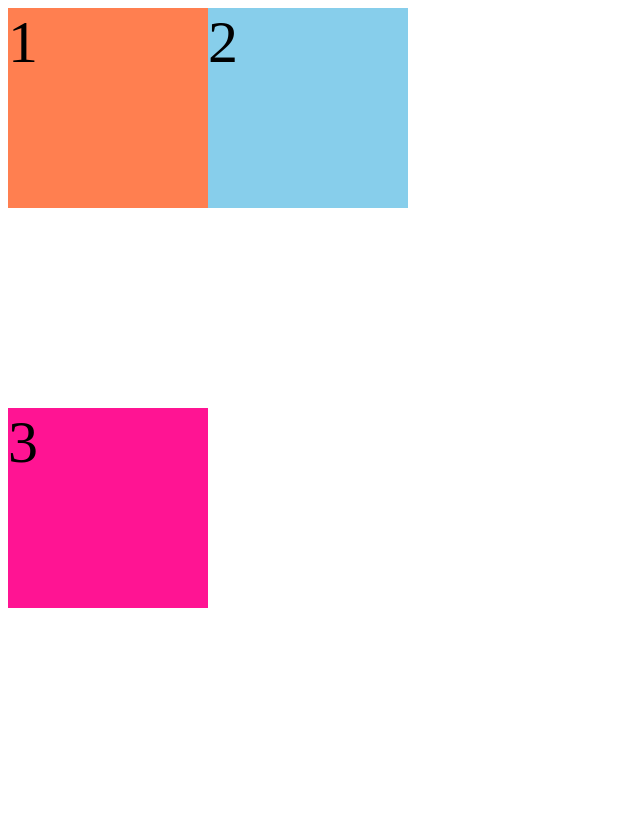
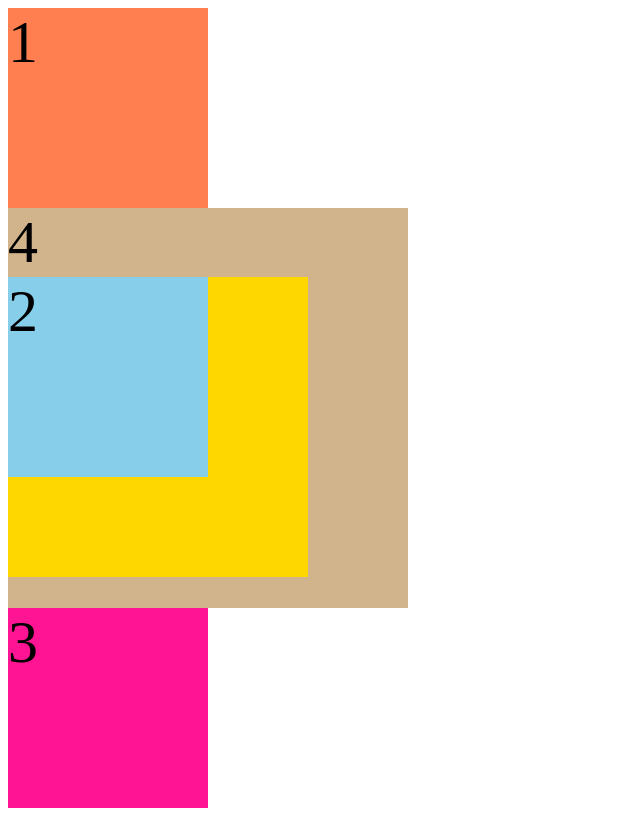
Before and after one commit to 8bei/course-sgg-css3, a React (Create React App) app: page / in a window 1280 px wide. Shown: the whole page, without its empty margins (0-640 px from the left). Built offline with nearby package versions, Linux system fonts and the light colour scheme.

Commit message:
绝对定位和包含块

```diff
--- a/src/App.jsx
+++ b/src/App.jsx
@@ -30,7 +30,8 @@ import React from "react";
 // import Demo from "./float/06_clear";
 // import Demo from "./float/07_【最终方案】使用after伪类解决高度塌陷";
 // import Demo from "./float/08_clearfix";
-import Demo from "./position/01_定位的简介及相对定位";
+// import Demo from "./position/01_定位的简介及相对定位";
+import Demo from "./position/02_绝对定位";
 
 export default function App() {
   return <Demo />;
--- /dev/null
+++ b/src/position/02_绝对定位/index.css
@@ -0,0 +1,38 @@
+body {
+  font-size: 60px;
+}
+
+.box1 {
+  width: 200px;
+  height: 200px;
+  background: coral;
+}
+
+.box2 {
+  width: 200px;
+  height: 200px;
+  background: skyblue;
+  position: absolute;
+  top: 0;
+  left: 0;
+}
+
+.box4 {
+  width: 400px;
+  height: 400px;
+  background: tan;
+  position: relative;
+}
+
+.box5 {
+  width: 300px;
+  height: 300px;
+  background: gold;
+  position: relative;
+}
+
+.box3 {
+  width: 200px;
+  height: 200px;
+  background: deeppink;
+}
--- /dev/null
+++ b/src/position/02_绝对定位/index.jsx
@@ -0,0 +1,17 @@
+import React, { Fragment } from "react";
+import "./index.css";
+
+export default function Demo() {
+  return (
+    <Fragment>
+      <div className="box1">1</div>
+      <div className="box4">
+        4
+        <div className="box5">
+          5<div className="box2">2</div>
+        </div>
+      </div>
+      <div className="box3">3</div>
+    </Fragment>
+  );
+}
```
Also changed, not shown: src/position/README.md.
